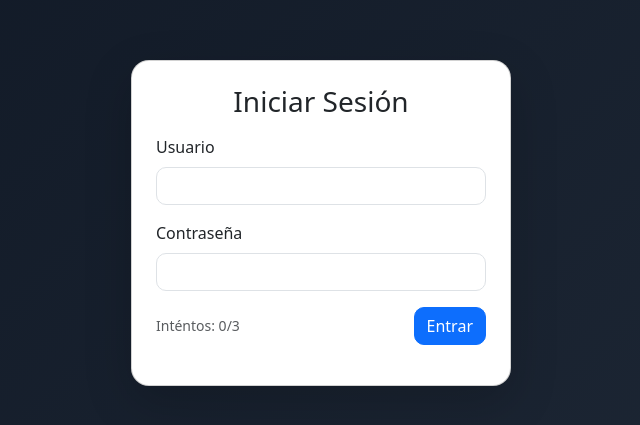
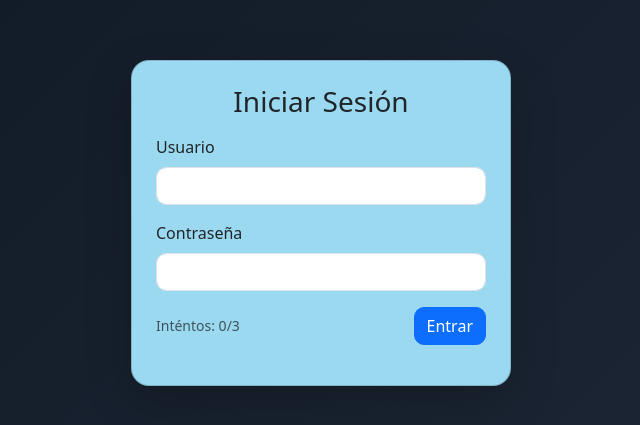
Before and after one commit to YohanPerez2112/ExamenFinal, a Vue app: page /login in a window 1280 px wide. Shown: the part 177-602 px from the top of the page, without its empty margins (319-959 px from the left). Built offline with nearby package versions, Linux system fonts and the light colour scheme.

Commit message:
Cambios en los fondos

```diff
--- a/src/assets/styles.css
+++ b/src/assets/styles.css
@@ -1,16 +1,26 @@
 :root{
-  --primary: #ff6b6b;
-  --muted: #6b7280;
+  --primary: #3b82f6;
+  --primary-hover: #2563eb;
+  --border: #e2e8f0;
 }
 
 input, textarea, select, button {
   border-radius: 10px !important;
 }
 
-.login-bg { background: linear-gradient(135deg,#0f1724,#1f2937); min-height:100vh; }
+.login-bg {
+  background: linear-gradient(135deg, #f8fafc 0%, #e0e7ff 100%);
+  min-height: 100vh;
+}
 
-.card { border-radius: 12px; }
+.card {
+  border-radius: 12px;
+  background: rgb(154, 217, 240);
+  box-shadow: 0 1px 3px rgba(0, 0, 0, 0.1);
+}
 
 @media (max-width: 767px) {
-  .sidebar { display:none; }
+  .sidebar {
+    display: none;
+  }
 }
```
